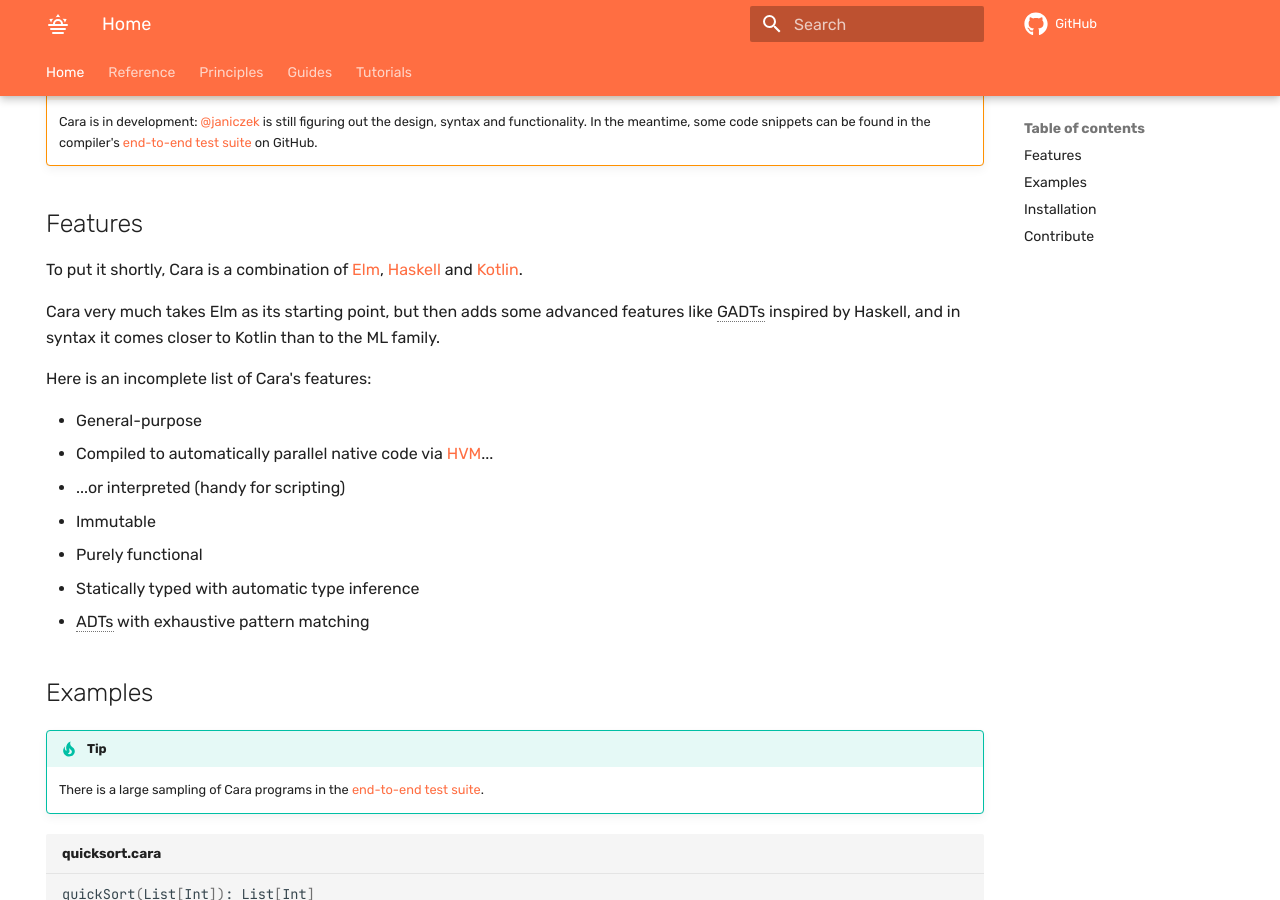
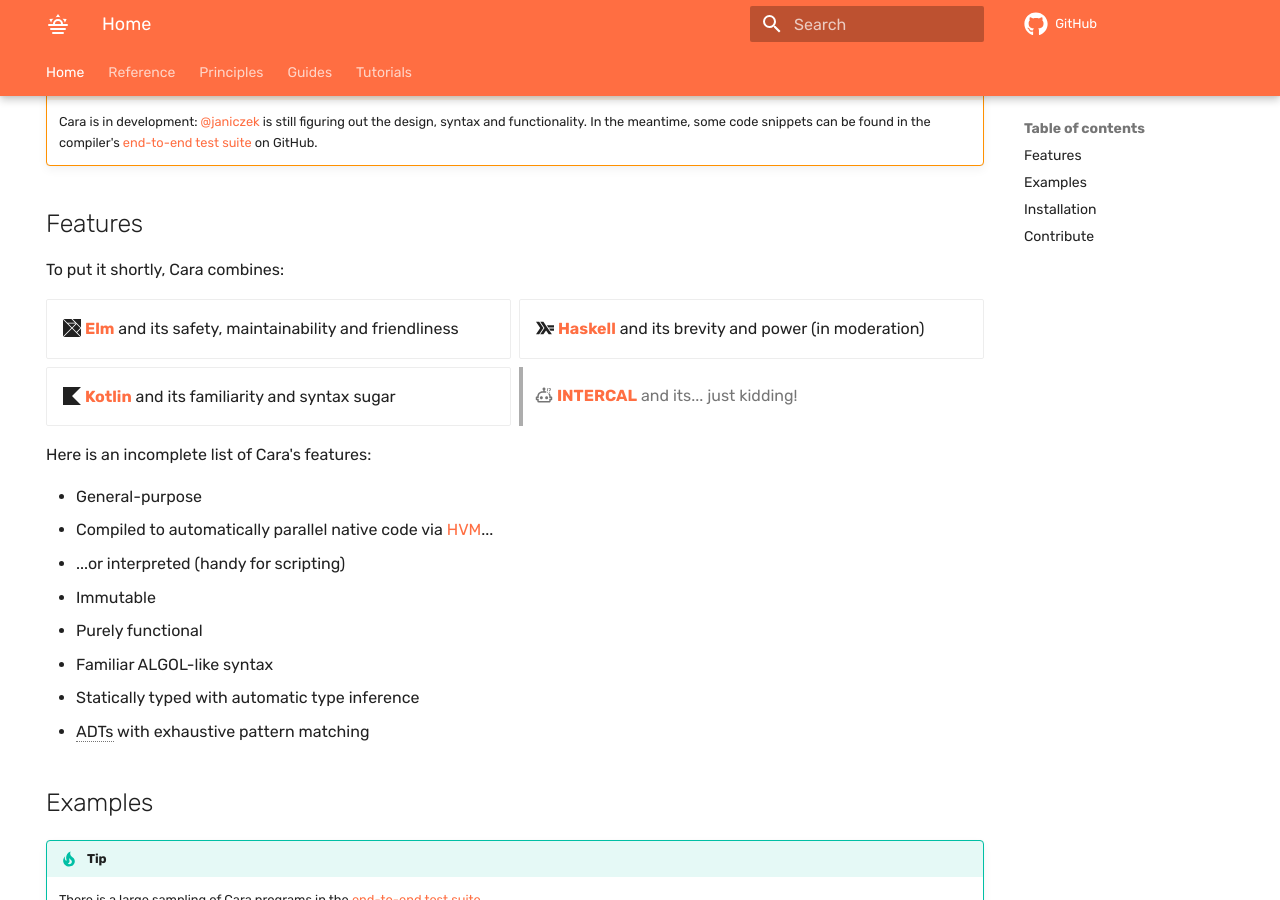
Before and after one commit to cara-lang/website, an MkDocs documentation site: the page built from docs/index.md, in a window 1280 px wide and 900 px high, scrolled down 211 px. Built offline with MkDocs 1.6.1 and Material for MkDocs 9.7.7, drawn with Linux system fonts in a browser that asks for light colours; emoji names are drawn with the system emoji font; plug-ins that fetch from the network failed and are left out; comment, search, counter and statistics services are not loaded.

Commit message:
Put influences into a grid

```diff
--- a/docs/index.md
+++ b/docs/index.md
@@ -17,12 +17,22 @@
 
 ## Features
 
-To put it shortly, Cara is a combination of [Elm](https://elm-lang.org),
-[Haskell](https://www.haskell.org) and [Kotlin](https://kotlinlang.org).
+To put it shortly, Cara combines:
 
-Cara very much takes Elm as its starting point, but then adds some advanced
-features like GADTs inspired by Haskell, and in syntax it comes closer to
-Kotlin than to the ML family.
+<div class="grid" markdown>
+
+:simple-elm: __[Elm](https://elm-lang.org)__ and its safety, maintainability and friendliness
+{ .card }
+
+:simple-haskell: __[Haskell](https://www.haskell.org)__ and its brevity and power (in moderation)
+{ .card }
+
+:simple-kotlin: __[Kotlin](https://kotlinlang.org)__ and its familiarity and syntax sugar
+{ .card }
+
+> :material-robot-confused-outline: __[INTERCAL](https://en.wikipedia.org/wiki/INTERCAL)__ and its... just kidding!
+
+</div>
 
 Here is an incomplete list of Cara's features:
 
@@ -31,6 +41,7 @@
 * ...or interpreted (handy for scripting)
 * Immutable
 * Purely functional
+* Familiar ALGOL-like syntax
 * Statically typed with automatic type inference
 * ADTs with exhaustive pattern matching
 
```
